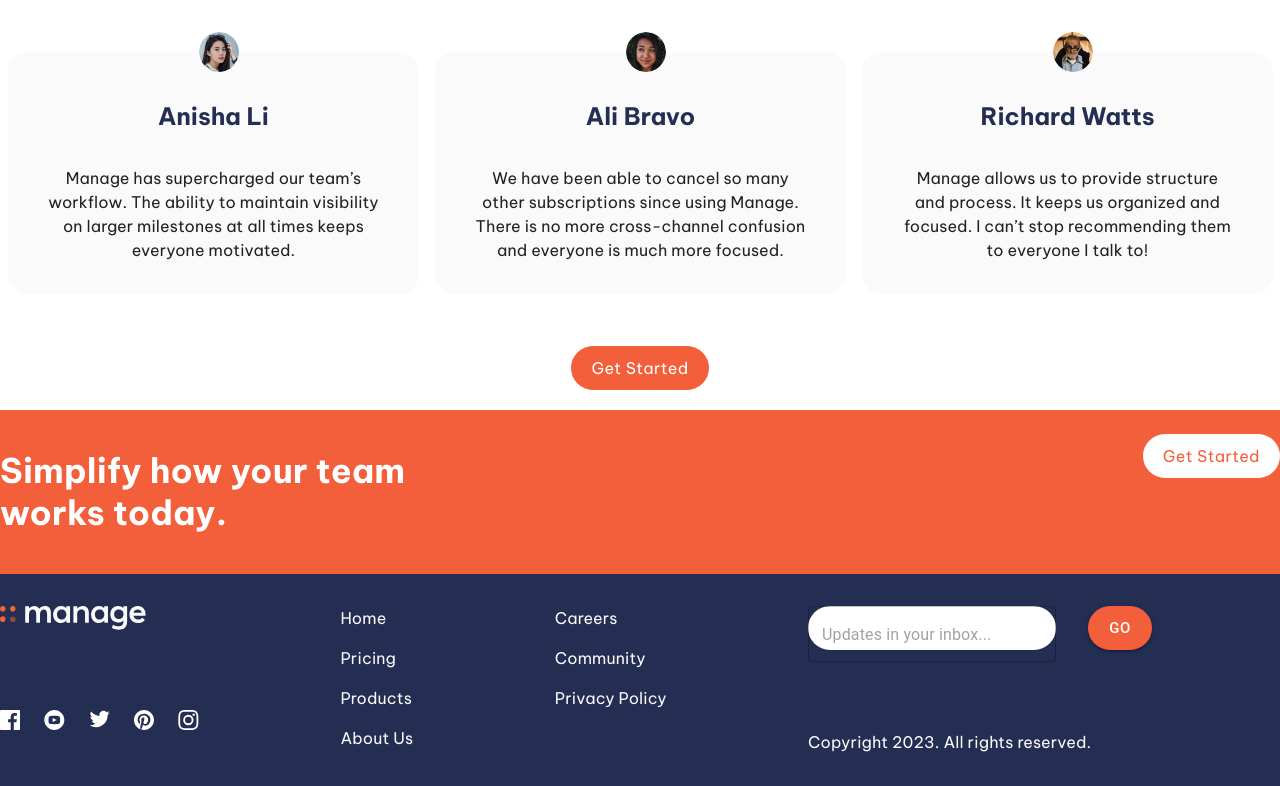
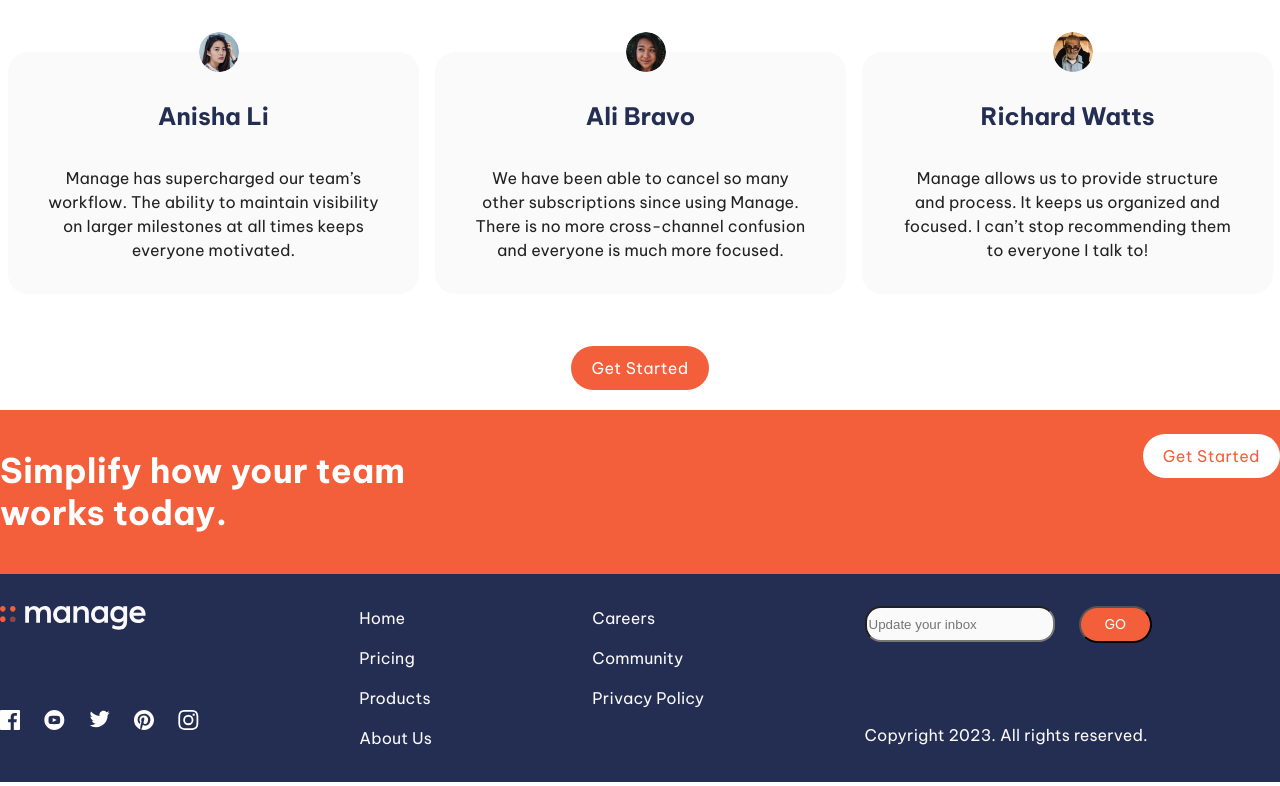
Before and after one commit to meyoh-23/Manage-landing-page, a React (Create React App) app: page / in a window 1280 px wide. Shown: the part 1346-2132 px from the top of the page. Built offline with nearby package versions, Linux system fonts and the light colour scheme.

Commit message:
outlined the contact form

```diff
--- a/package.json
+++ b/package.json
@@ -11,6 +11,7 @@
     "@testing-library/user-event": "^13.5.0",
     "react": "^18.2.0",
     "react-dom": "^18.2.0",
+    "react-hook-form": "^7.47.0",
     "react-icons": "^4.11.0",
     "react-router-dom": "^6.16.0",
     "react-scripts": "5.0.1",
--- a/src/components/Footer.jsx
+++ b/src/components/Footer.jsx
@@ -1,31 +1,11 @@
-import { Box, Link, TextField, Typography } from "@mui/material"
-import { MinorButton } from "./utils/Buttons"
-import { useState } from "react"
+import { Box, Link, Typography } from "@mui/material"
 import { footerItem1, footerItem2, socialIcons } from './../assets/data';
 import logo from './../assets/images/logo-white.svg';
+import ContactForm from "./utils/ContactForm";
 
 function Footer() {
-    const [errorMessage, setErrorMessage] = useState(false);
-    const [email, setEmail] = useState('');
     const currentDate = new Date();
     const year = currentDate.getFullYear();
-
-    const handleSubmit =(e) => {
-        e.preventDefault();
-        setErrorMessage(false);
-        setEmail('');
-
-        const pattern = /^[a-zA-Z0-9._-]+@[a-zA-Z0-9.-]+\.[a-zA-Z]{2,4}$/;
-        if (!email) {
-            setErrorMessage(true);
-        }
-        const validEmail = pattern.test(email);
-        if ( validEmail) {
-            setErrorMessage(false);
-        } else {
-            setErrorMessage( true);
-        }
-    }
 
   return (
     <Box sx={{
@@ -50,25 +30,7 @@ function Footer() {
                 width: "90vw"
             }}
             >
-                <form noValidate autoComplete="off" onClick={ handleSubmit}>
-                    <TextField
-                    placeholder="Updates in your inbox..."
-                    onChange={(e) => setEmail(e.target.value)}
-                    error={errorMessage}
-                    helperText= {errorMessage ? 'Please enter a valued email' : " "}
-                    sx={{
-                        borderRadius: 8,
-                        backgroundColor: "#fff",
-                        height: "2.75rem"
-                    }}
-                    />
-                </form>
-                <MinorButton
-                indexInfo='GO'
-                bgColor='secondary.main'
-                size='large'
-                type='submit'
-                />
+                <ContactForm/>
             </Box>
             <Box
             sx={{
@@ -281,25 +243,7 @@ function Footer() {
                 gap: 4,
             }}
             >
-                <form noValidate autoComplete="off" onClick={ handleSubmit}>
-                    <TextField
-                    placeholder="Updates in your inbox..."
-                    onChange={(e) => setEmail(e.target.value)}
-                    error={errorMessage}
-                    helperText= {errorMessage ? 'Please enter a valued email' : " "}
-                    sx={{
-                        borderRadius: 8,
-                        backgroundColor: "#fff",
-                        height: "2.75rem"
-                    }}
-                    />
-                </form>
-                <MinorButton
-                indexInfo='GO'
-                bgColor='secondary.main'
-                size='large'
-                type='submit'
-                />
+                <ContactForm/>
             </Box>
             <Typography
             variant="p"
--- /dev/null
+++ b/src/components/utils/ContactForm.jsx
@@ -0,0 +1,74 @@
+import { Box } from '@mui/material';
+import { useState } from 'react';
+
+
+function ContactForm() {
+    const [email, setEmail] = useState('');
+    const [isError, setIsError] = useState(false)
+    const [errorMessage, setErrorMessage] = useState('');
+
+    const handleSubmit = (e) => {
+        e.preventDefault();
+        /* setEmail('');
+        setIsError(false);
+        setErrorMessage(''); */
+
+        if (email.length && email.includes('@')) {
+            setErrorMessage('Please insert a valid email');
+            setIsError(true);
+        } else {
+            setErrorMessage('');
+            setIsError(false);
+        }
+    }
+
+  return (
+    <Box>
+        <form
+        onSubmit={handleSubmit}
+        style={{
+                display: "flex",
+                flexDirection: "row",
+                justifyContent: "space-between",
+                gap: '1.5rem',
+            }}
+        >    <div>
+                <input
+                value={email}
+                onChange={(e) => setEmail(e.target.value) }
+                type="email"
+                name='email'
+                autoComplete='off'
+                placeholder="Update your inbox"
+                style={{
+                    background: "hsl(0, 0%, 98%)",
+                    height: "2.25rem",
+                    borderRadius: "1rem",
+                    minWidth: "190px",
+                    color: "hsl(227, 12%, 61%)",
+                }}
+                />
+                {
+                    isError && (
+                        <p style={{color: "red", display: "block"}}> {errorMessage} </p>
+                    )
+                }
+            </div>
+            <button
+            style={{
+                padding: "0.5rem 1.5rem",
+                borderRadius: "30px",
+                background: "hsl(12, 88%, 59%)",
+                color: "hsl(0, 0%, 98%)",
+                fontFamily: "'Be Vietnam Pro', sans-serif",
+                textTransform: "uppercase",
+            }}
+            >
+                Go
+            </button>
+        </form>
+    </Box>
+  )
+}
+
+export default ContactForm;
```
Also changed, not shown: 1 other file (tests, documents, lock files or other folders).
